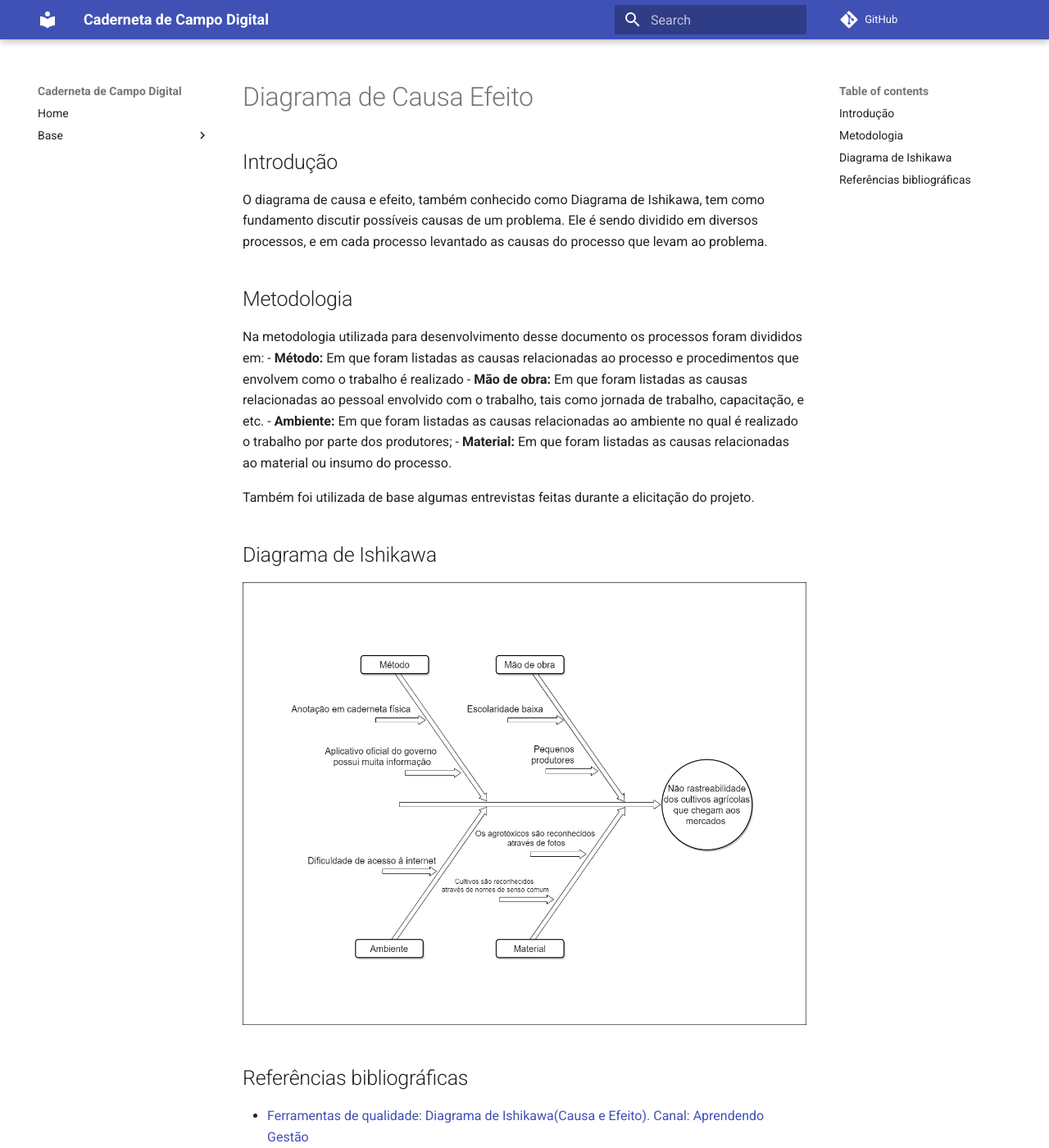
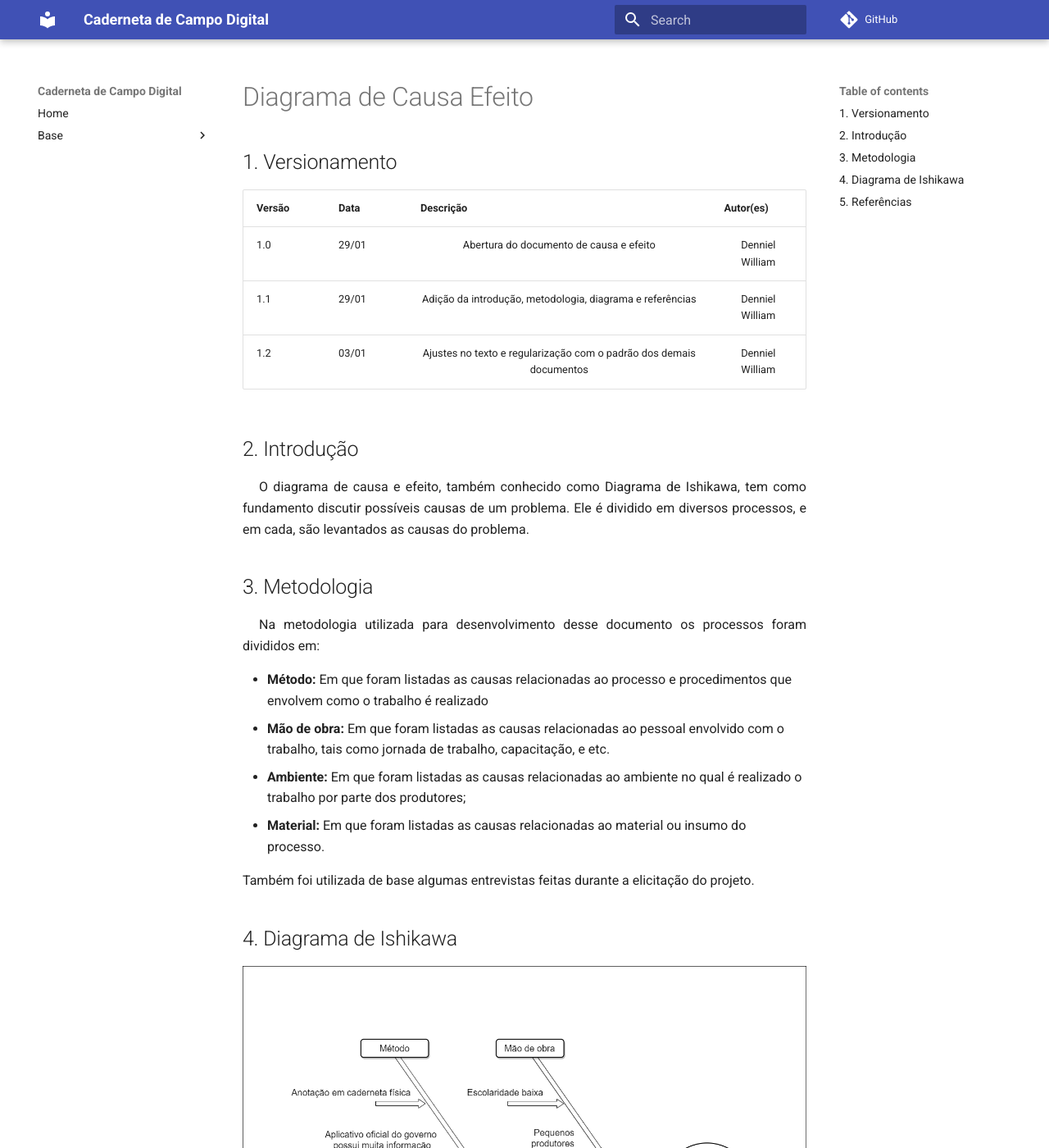
Before and after one commit to UnBArqDsw2021-2/2021.2_G4_CadernetaDeCampoDigital_docs, an MkDocs documentation site: the page built from docs/requisitos/elicitacao/diagrama_causa_efeito.md, in a window 1280 px wide and 1400 px high. Shown: the whole window at 82% size. Built offline with MkDocs 1.6.1 and Material for MkDocs 9.7.7, drawn with Linux system fonts in a browser that asks for light colours; comment, search, counter and statistics services are not loaded; some of the changed text lies outside the part shown.

Commit message:
#08 Ajustando e padronizando documento com o padrão do projeto

```diff
--- a/docs/requisitos/elicitacao/diagrama_causa_efeito.md
+++ b/docs/requisitos/elicitacao/diagrama_causa_efeito.md
@@ -1,12 +1,25 @@
 # Diagrama de Causa Efeito
 
-## Introdução
+## 1. Versionamento
 
-O diagrama de causa e efeito, também conhecido como Diagrama de Ishikawa, tem como fundamento discutir possíveis causas de um problema. Ele é sendo dividido em diversos processos, e em cada processo levantado as causas do processo que levam ao problema.
+|Versão|Data|Descrição|Autor(es)|
+|------|----|---------|---------|
+|1.0|29/01|<center>Abertura do documento de causa e efeito</center>|<center>Denniel William</center>|
+|1.1|29/01|<center>Adição da introdução, metodologia, diagrama e referências </center>|<center>Denniel William</center>|
+|1.2|03/01|<center>Ajustes no texto e regularização com o padrão dos demais documentos</center>|<center>Denniel William</center>|
 
-## Metodologia
+## 2. Introdução
 
-Na metodologia utilizada para desenvolvimento desse documento os processos foram divididos em:
+<p align="justify" style="text-indent: 20px">
+  O diagrama de causa e efeito, também conhecido como Diagrama de Ishikawa, tem como fundamento discutir possíveis causas de um problema. Ele é dividido em diversos processos, e em cada, são levantados as causas do problema.
+</p>
+
+## 3. Metodologia
+<p align="justify" style="text-indent: 20px">
+  Na metodologia utilizada para desenvolvimento desse documento os processos foram divididos em:
+</p>
+
+
 - **Método:** Em que foram listadas as causas relacionadas ao processo e procedimentos que envolvem como o trabalho é realizado
 - **Mão de obra:** Em que foram listadas as causas relacionadas ao pessoal envolvido com o trabalho, tais como jornada de trabalho, capacitação, e etc.
 - **Ambiente:** Em que foram listadas as causas relacionadas ao ambiente no qual é realizado o trabalho por parte dos produtores;
@@ -14,9 +27,9 @@ Na metodologia utilizada para desenvolvimento desse documento os processos foram
 
 Também foi utilizada de base algumas entrevistas feitas durante a elicitação do projeto.
 
-## Diagrama de Ishikawa
+## 4. Diagrama de Ishikawa
 
 ![Diagrama de Ishikawa](../../assets/requisitos/elicitacao/diagrama_ishikawa.png)
 
-## Referências bibliográficas
-* [Ferramentas de qualidade: Diagrama de Ishikawa(Causa e Efeito). Canal: Aprendendo Gestão](https://www.youtube.com/watch?v=U-0qzmFqH-0&t=2s)
+## 5. Referências
+> [1] **Ferramentas de qualidade: Diagrama de Ishikawa (Causa e Efeito)**. Disponível em: <a href="https://www.youtube.com/watch?v=U-0qzmFqH-0&t=2s" target="_blanck">https://www.youtube.com/watch?v=U-0qzmFqH-0</a>
```
